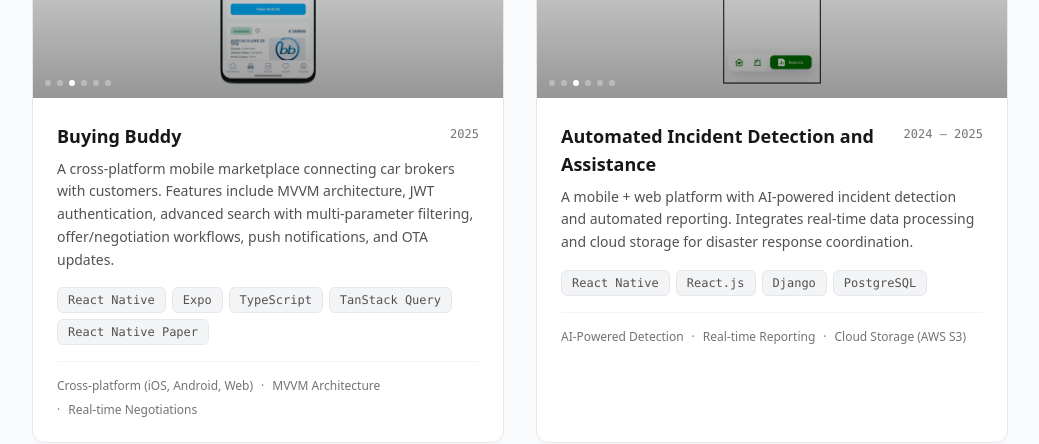
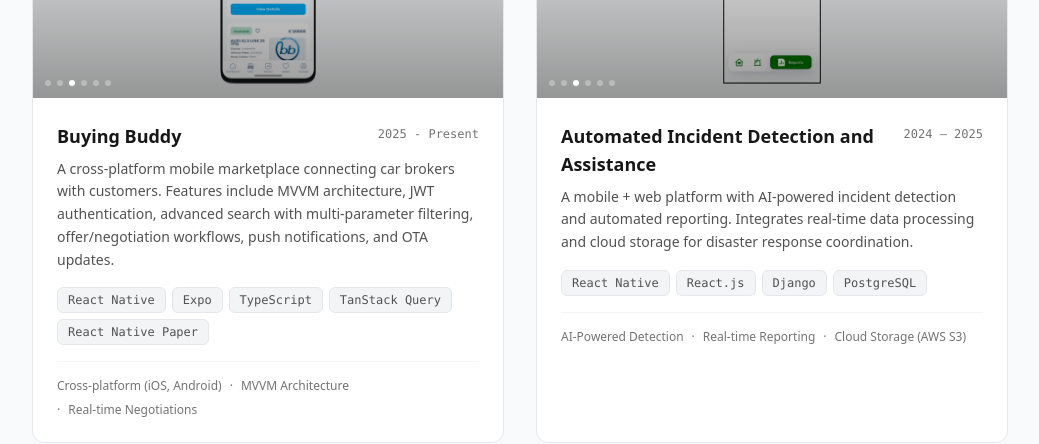
Before and after one commit to chrstnmctngy/Portfolio, a React (Vite) app: page / in a window 1280 px wide. Shown: the part 3900-4344 px from the top of the page, without its empty margins (120-1159 px from the left). Built offline with nearby package versions, Linux system fonts and the light colour scheme.

Commit message:
Adjust the work year and highlight

```diff
--- a/src/components/Work.jsx
+++ b/src/components/Work.jsx
@@ -23,12 +23,12 @@ function Work() {
   const projects = [
     {
       title: "Buying Buddy",
-      year: "2025",
+      year: "2025 - Present",
       desc: "A cross-platform mobile marketplace connecting car brokers with customers. Features include MVVM architecture, JWT authentication, advanced search with multi-parameter filtering, offer/negotiation workflows, push notifications, and OTA updates.",
       tech: ["React Native", "Expo", "TypeScript", "TanStack Query", "React Native Paper"],
       images: [BBOne, BBTwo, BBThree, BBFour, BBFive, BBSix],
       highlights: [
-        "Cross-platform (iOS, Android, Web)",
+        "Cross-platform (iOS, Android)",
         "MVVM Architecture",
         "Real-time Negotiations"
       ]
```
